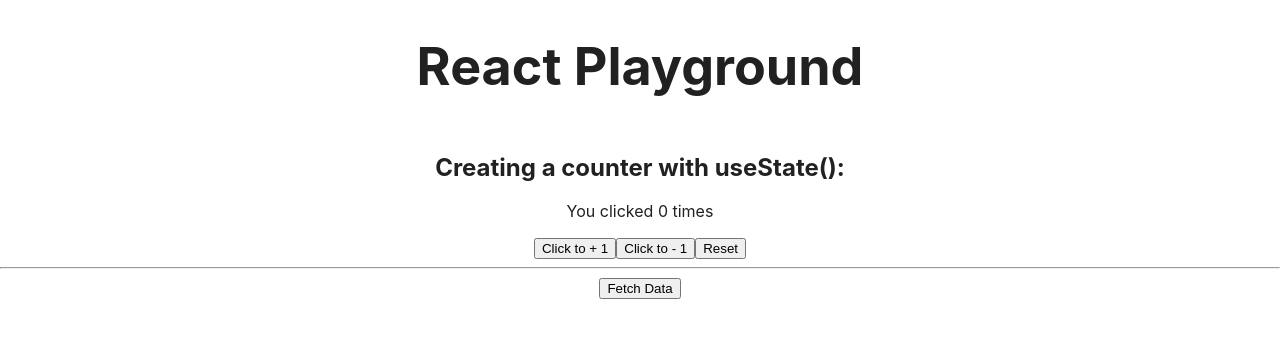
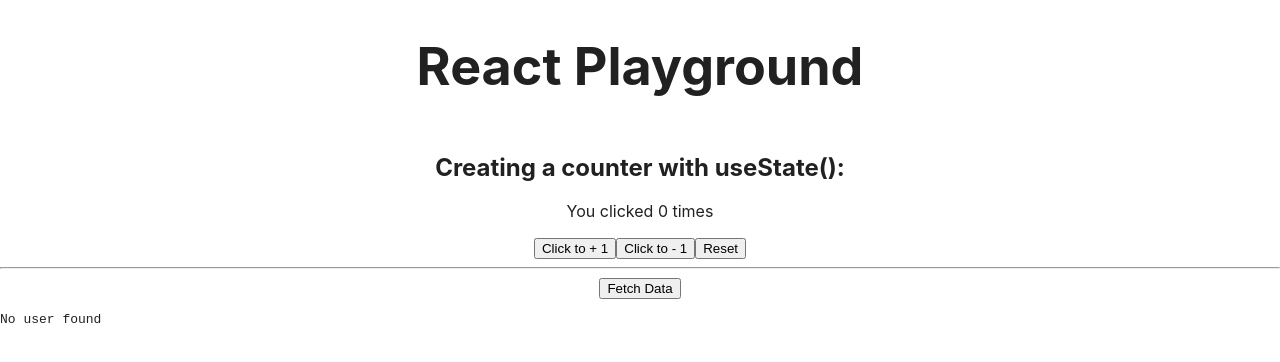
Before and after one commit to mariana-caldas/react-interview-prep-playground, a React (Create React App) app: page / in a window 1280 px wide. Shown: the top 362 px of the page. Built offline with nearby package versions, Linux system fonts and the light colour scheme; no server answers; the HTML template or start-up script is replaced by a standard one.

Commit message:
adding useEffect() to handle the API rendering

```diff
--- a/src/App.js
+++ b/src/App.js
@@ -1,28 +1,35 @@
-import React, { useState, UseEffect, useEffect } from 'react';
+import React, { useState, useEffect } from 'react';
 import Counter from './components/Counter';
 import './App.css';
 import axios from 'axios';
 
 //https://randomuser.me/api
 
-//why  VS suggest to make this function async?
-
+//why VS suggests to make this function async?
 const fetchData = async () => {
   try {
     const response = await axios.get('https://randomuser.me/api');
     // handle success
     console.log(response);
-    return response;
+    return JSON.stringify(response, null, 1);
   } catch (error) {
     // handle error
     console.log(error);
-    return error;
   }
 
 }
 
 function App() {
   const [count, setCount] = useState(0);
+  const [randomUserDataJSON, setRandomUserDataJSON] = useState('');
+
+  //Why then is here and not inside fetchData function above?
+  useEffect(() => {
+    fetchData().then(response => {
+      setRandomUserDataJSON(response || 'No user found');
+    });
+  }, []);
+
   return (
     <div className="App">
       <header className="App-header">
@@ -32,6 +39,9 @@ function App() {
         <Counter count={count} setCount={setCount} />
         <hr />
         <button onClick={() => { fetchData(); }}>Fetch Data</button>
+        <pre style={{ textAlign: "left" }}>
+          {randomUserDataJSON}
+        </pre>
       </main>
     </div>
   );
```
Also changed, not shown: 1 other file (tests, documents, lock files or other folders).
